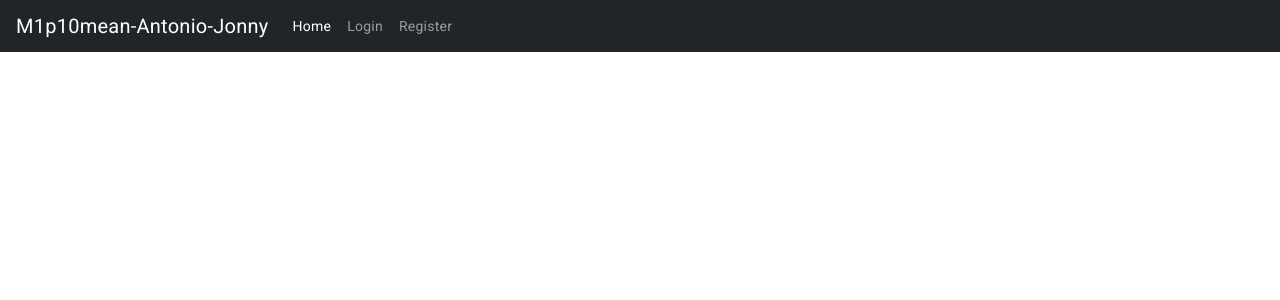
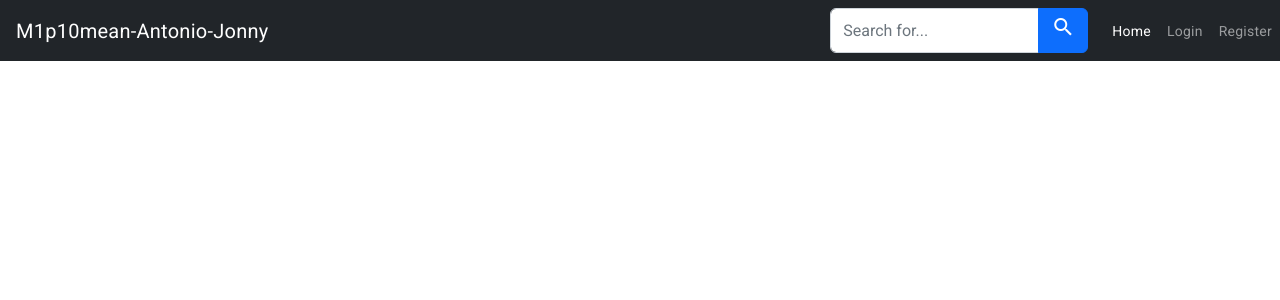
Before and after one commit to Nomenandrianina/Mean-M1, an Angular app in the folder front-office/: page / in a window 1280 px wide. Shown: the top 300 px of the page. Built offline with nearby package versions, Linux system fonts and the light colour scheme.

Commit message:
Update app.component.html
Update app.component.html

```diff
--- a/front-office/src/app/app.component.html
+++ b/front-office/src/app/app.component.html
@@ -1,12 +1,15 @@
+<link href="https://fonts.googleapis.com/css2?family=Roboto:wght@300;400;500&display=swap" rel="stylesheet">
+<link href="https://fonts.googleapis.com/icon?family=Material+Icons" rel="stylesheet">
+
 <nav class="sb-topnav navbar navbar-expand navbar-dark bg-dark">
   <!-- Navbar Brand-->
   <a class="navbar-brand ps-3" href="#"> M1p10mean-Antonio-Jonny</a>
   <!-- Sidebar Toggle-->
 
-  <div class="collapse navbar-collapse" id="navbarNav">
+  <!-- <div class="collapse navbar-collapse" id="navbarNav">
     <ul class="navbar-nav">
       <li class="nav-item active">
-        <a class="nav-link" [routerLink] = "['']" routerLinkActive = "active">Home</a>
+        <a class="nav-link" [routerLink] = "['']" routerLinkActive = "active">	<mat-icon>account_box</mat-icon>Home</a>
       </li>
       <li class="nav-item">
         <a class="nav-link" [routerLink] = "['login']" routerLinkActive = "active">Login</a>
@@ -16,16 +19,27 @@
       </li>
 
     </ul>
-  </div>
+  </div> -->
   <!-- Navbar Search-->
-  <!-- <form class="d-none d-md-inline-block form-inline ms-auto me-0 me-md-3 my-2 my-md-0">
+  <form class="d-none d-md-inline-block form-inline ms-auto me-0 me-md-3 my-2 my-md-0">
       <div class="input-group">
           <input class="form-control" type="text" placeholder="Search for..." aria-label="Search for..." aria-describedby="btnNavbarSearch" />
-          <button class="btn btn-primary" id="btnNavbarSearch" type="button"><i class="fas fa-search"></i></button>
+          <button class="btn btn-primary" id="btnNavbarSearch" type="button"> <mat-icon>search</mat-icon></button>
       </div>
-  </form> -->
+  </form>
   <!-- Navbar-->
+  <ul class="navbar-nav">
+    <li class="nav-item active">
+      <a class="nav-link" [routerLink] = "['']" routerLinkActive = "active">Home</a>
+    </li>
+    <li class="nav-item">
+      <a class="nav-link" [routerLink] = "['login']" routerLinkActive = "active">Login</a>
+    </li>
+    <li class="nav-item">
+      <a class="nav-link" [routerLink] = "['register']" routerLinkActive = "active" >Register</a>
+    </li>
 
+  </ul>
 </nav>
 
 <router-outlet></router-outlet>
--- a/front-office/src/app/app.module.ts
+++ b/front-office/src/app/app.module.ts
@@ -1,7 +1,7 @@
 import { BrowserModule } from '@angular/platform-browser';
 import { NgModule } from '@angular/core';
 import { AuthModule } from './auth/auth/auth.module';
-import { MaterialIcon } from 'material-icons';
+import { MatIconModule } from '@angular/material/icon';
 
 
 import { AppRoutingModule } from './app-routing.module';
@@ -17,6 +17,7 @@ import { BrowserAnimationsModule } from '@angular/platform-browser/animations';
     AppRoutingModule,
     AuthModule,
     BrowserAnimationsModule,
+    MatIconModule
   ],
   providers: [],
   bootstrap: [AppComponent]
```
